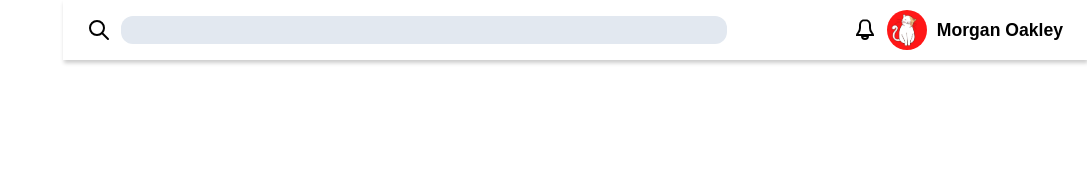
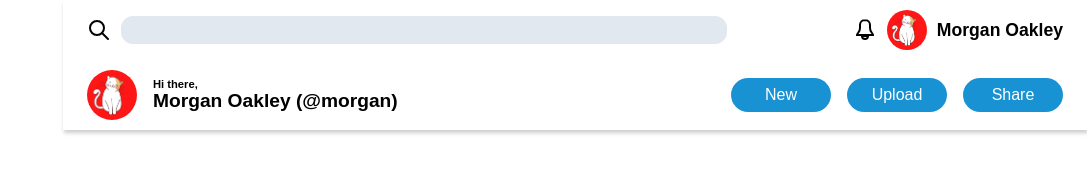
Before and after one commit to coder1467/admin-dashboard, a plain HTML site: page index.html in a window 1280 px wide. Shown: the whole page, without its empty margins (193-1280 px from the left). Drawn offline with Linux system fonts and the light colour scheme.

Commit message:
create header bottom

```diff
--- a/index.html
+++ b/index.html
@@ -21,6 +21,21 @@
                 <span class="admin-name">Morgan Oakley</span>
             </div>
         </div>
+
+        <div class="header-bottom">
+            <div class="header-bottom-left">
+                <img src="images/profile-pic.jpg" alt="" class="profile-pic" width="50px">
+                <div class="hello-user-text">
+                    Hi there,<br>
+                    <span>Morgan Oakley (@morgan)</span>
+                </div>
+            </div>
+            <div class="header-bottom-right">
+                <button>New</button>
+                <button>Upload</button>
+                <button>Share</button>
+            </div>
+        </div>
     </div>
 
     <div class="sidebar"></div>
--- a/styles.css
+++ b/styles.css
@@ -52,6 +52,40 @@ body {
     font-size: 1.1rem;
 }
 
+.header-bottom {
+    display: flex;
+    align-items: center;
+    justify-content: space-between;
+    margin-top: 20px;
+}
+
+.header-bottom-left {
+    display: flex;
+    align-items: center;
+    gap: 16px;
+    font-weight: bold;
+    font-size: 0.7rem;
+}
+
+.header-bottom-left span {
+    font-size: 1.2rem;
+}
+
+.header-bottom-right {
+    display: flex;
+    gap: 16px;
+}
+
+.header-bottom-right button {
+    color: white;
+    background-color: #1992D4;
+    font-size: 1rem;
+    border: none;
+    width: 100px;
+    padding: 8px 0px;
+    border-radius: 20px;
+}
+
 .main-content {
     grid-column: 2 / 3;
 }
```
